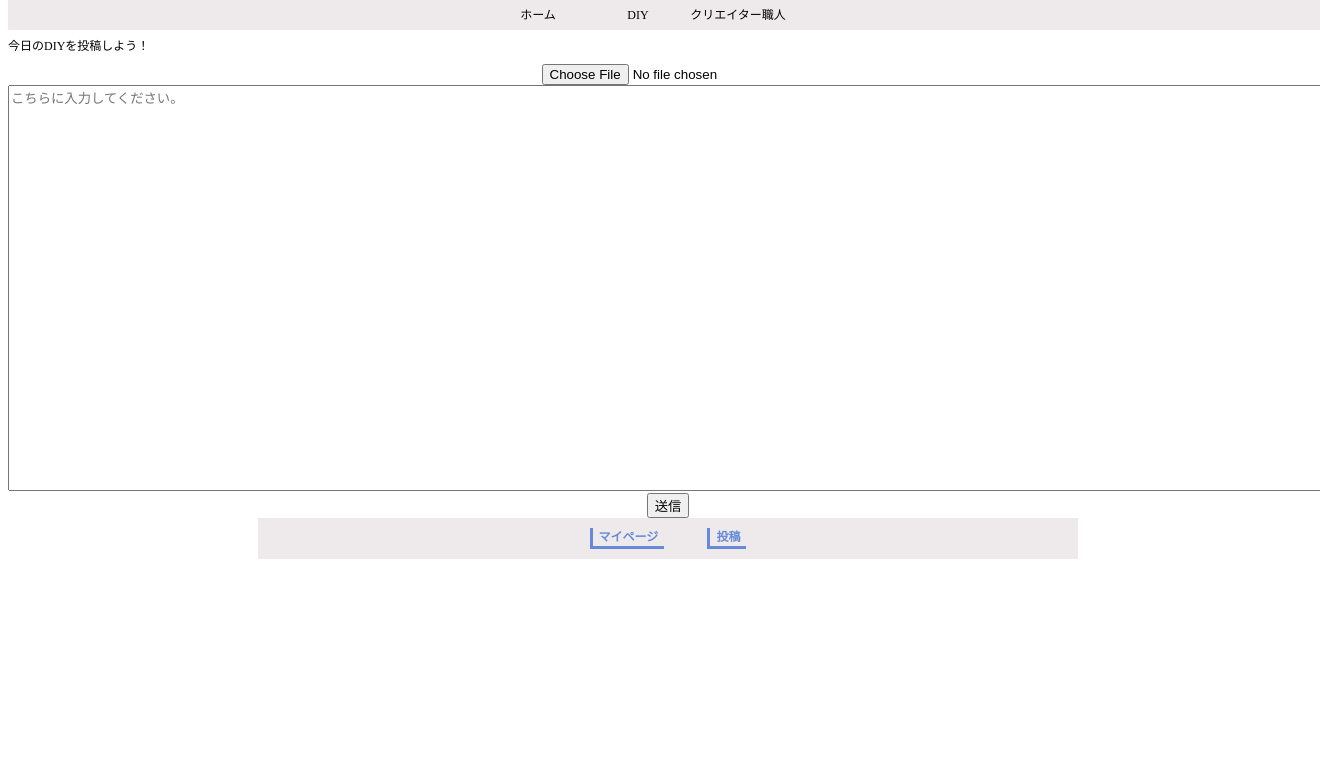
After one commit to isshi-6th/DIY, a Flask app: page /post in a window 1320 px wide; the page is wider, and only the part inside the window is pictured. The commit adds this page. Shown: the top 758 px of that part. Run offline with Flask 2, Linux system fonts and the light colour scheme.

Commit message:
投稿ページを作って、入力内容をデータベースのpost_listのテーブルにデータを追加できるようにしました

```diff
--- a/app.py
+++ b/app.py
@@ -1,4 +1,5 @@
 from flask import Flask , render_template , request , redirect , session
+import sqlite3
 
 app = Flask(__name__)
 
@@ -20,5 +21,21 @@ def diy():
 def creator():
     return render_template('creator.html')
 
+@app.route('/post', methods=["GET"])
+def post():
+    return render_template('post.html')
+
+@app.route('/post', methods=['POST'])
+def add_post():
+    task = request.form.get("task")
+    # ↑()の中は拾ってくる"入力欄"の名前を入れる
+    conn = sqlite3.connect('diy.db')
+    # ↑()の中はデータベースの名前
+    c = conn.cursor()
+    c.execute("INSERT INTO post_list VALUES(null, ?, ?)", (0, task))
+    conn.commit()
+    conn.close()
+    return redirect('/')
+
 if __name__ == "__main__":
     app.run()
--- a/static/css/style.css
+++ b/static/css/style.css
@@ -77,6 +77,22 @@
     border-radius: 4px;
     box-shadow: 5px 10px 4px -2px #888888;
 }
+
+.create_post {
+    margin-top: 40px;
+    text-align: left;
+}
+
+.type {
+    text-align: center;
+}
+
+.type_post {
+    text-align: left;
+    width:  100%;
+    height: 400px;
+}
+
 
 @charset "UTF-8";
 
--- /dev/null
+++ b/templates/post.html
@@ -0,0 +1,20 @@
+{% extends 'base.html' %}
+{% block content %}
+
+<div class="create_post">
+
+    <p>今日のDIYを投稿しよう！</p>
+
+    <div class="type">
+        <input type="file" name="example" accept="image/jpeg, image/png">
+
+        <form action="/post" method="post">
+            <!-- <input class="type_post" type="text"  name="task"> -->
+            <textarea class="type_post" name="task" cols="50" rows="10" placeholder="こちらに入力してください。"></textarea>
+            <input type="submit" name="save" value="送信">
+        </form>
+    </div>
+
+</div>
+
+{% endblock content %}
```
Also changed, not shown: diy.db.
